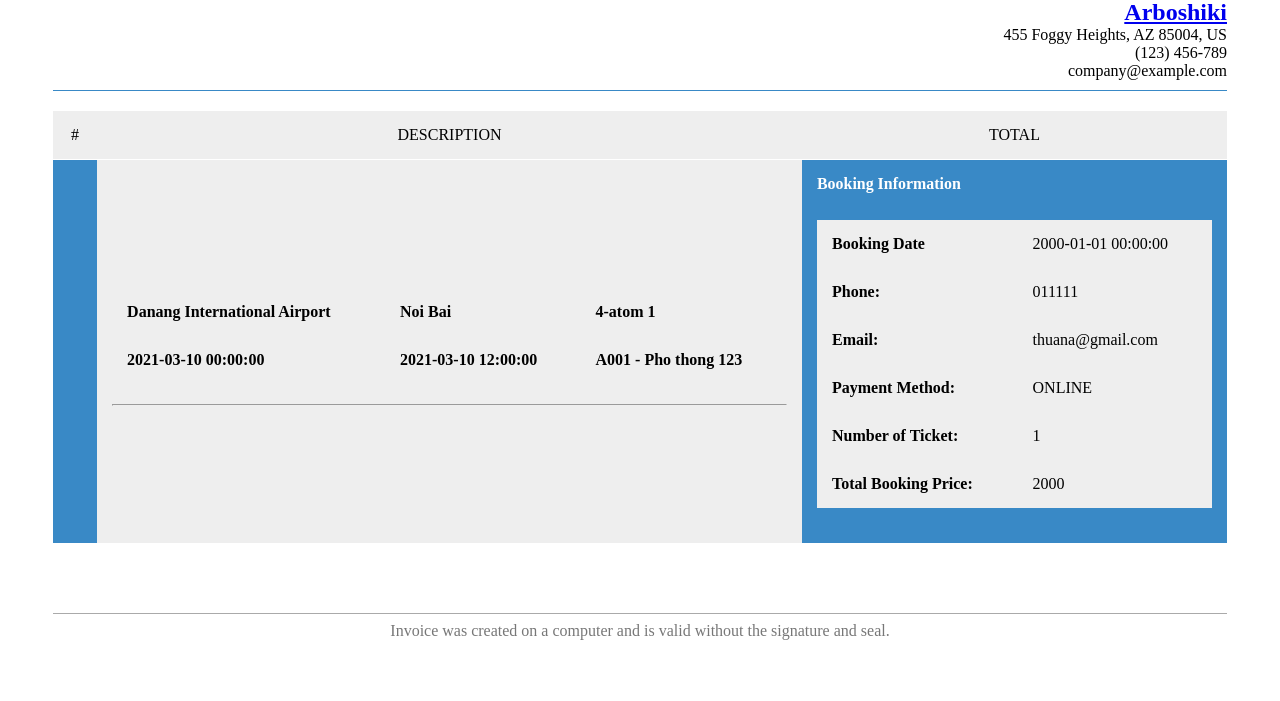
After one commit to thuanbasto/FlightTicketManagement, a Java web app: template src/main/webapp/WEB-INF/views/home/Bill.jsp in a window 1280 px wide. The commit adds this page. Shown: the part 403-1104 px from the top of the page. Run offline with Spring Boot 4, a stand-in JSP engine, Linux system fonts and the light colour scheme; the template is opened without the code that fills it, so the values that code supplies are empty; the project's own start-up code is not run, and a stand-in starts its controllers and pages; some of the project's set-up classes (security, data sources, template engines, error pages and the like) are left out, and stand-ins take their place.

Commit message:
commit bg book , 50 buy ticket , bill

```diff
--- /dev/null
+++ b/src/main/webapp/WEB-INF/views/home/Bill.jsp
@@ -0,0 +1,133 @@
+<%@ page language="java" contentType="text/html; charset=UTF-8"
+	pageEncoding="UTF-8"%>
+    <%@ taglib uri="http://java.sun.com/jsp/jstl/core" prefix="c"%>
+
+        <link rel="stylesheet" href='<c:url value="/storage/css/Bill.css"></c:url>'>
+        <c:url value="/storage/js/Bill.js" var="jsUrl" />
+        <input hidden value="${url}" id="url" name="url" />
+        <!--Author      : @arboshiki-->
+        <div id="invoice">
+
+            <div class="toolbar hidden-print">
+                <div class="text-right">
+                    <button id="printInvoice" class="btn btn-info"><i class="fa fa-print"></i> Print</button>
+                    <button class="btn btn-info"><i class="fa fa-file-pdf-o"></i> Export as PDF</button>
+                </div>
+                <hr>
+            </div>
+            <div class="invoice overflow-auto">
+                <div style="min-width: 600px">
+                    <header>
+                        <div class="row">
+                            <div class="col">
+                                <a target="_blank" href="https://lobianijs.com">
+                                    <img src="http://lobianijs.com/lobiadmin/version/1.0/ajax/img/logo/lobiadmin-logo-text-64.png" data-holder-rendered="true" />
+                                </a>
+                            </div>
+                            <div class="col company-details">
+                                <h2 class="name">
+                                    <a target="_blank" href="https://lobianijs.com">
+                            Arboshiki
+                            </a>
+                                </h2>
+                                <div>455 Foggy Heights, AZ 85004, US</div>
+                                <div>(123) 456-789</div>
+                                <div>company@example.com</div>
+                            </div>
+                        </div>
+                    </header>
+                    <main>
+                        <div class="row contacts">
+                            <!-- <div class="col invoice-to">
+                                <div class="text-gray-light">INVOICE TO:</div>
+                                <h2 class="to">John Doe</h2>
+                                <div class="address">796 Silver Harbour, TX 79273, US</div>
+                                <div class="email"><a href="mailto:john@example.com">john@example.com</a></div>
+                            </div>
+                            <div class="col invoice-details">
+                                <h1 class="invoice-id">INVOICE 3-2-1</h1>
+                                <div class="date">Date of Invoice: 01/10/2018</div>
+                                <div class="date">Due Date: 30/10/2018</div>
+                            </div> -->
+                        </div>
+                        <table border="0" cellspacing="0" cellpadding="0">
+                            <thead>
+                                <tr>
+                                    <th>#</th>
+                                    <th class="text-left">DESCRIPTION</th>
+                                    <th class="text-right">TOTAL</th>
+                                </tr>
+                            </thead>
+                            <tbody id="tbodyDatas">
+                                <tr>
+                                    <td class="no">${element.ticket_Id}</td>
+                                    <td>
+                                        <table class="table">
+                                            <tbody>
+                                                <tr>
+                                                    <td><b>Danang International Airport</b></td>
+                                                    <td><b>Noi Bai</b></td>
+                                                    <td><b>4-atom 1</b></td>
+                                                </tr>
+                                                <tr>
+                                                    <td><b>2021-03-10 00:00:00</b></td>
+                                                    <td><b>2021-03-10 12:00:00</b></td>
+                                                    <td><b>A001 - Pho thong 123</b></td>
+                                                </tr>
+                                            </tbody>
+                                        </table>
+                                        <hr>
+
+                                        <div id="ticketData">
+
+                                        </div>
+                                    </td>
+                                    <td class="total">
+                                        <div class="row">
+                                            <!-- <div class="col-sm-12"> -->
+                                            <h5 style="text-align: left;">Booking Information</h5>
+                                            <table class="table">
+                                                <tbody>
+                                                    <tr>
+                                                        <td><b>Booking Date</b></td>
+                                                        <td>2000-01-01 00:00:00</td>
+                                                    </tr>
+                                                    <tr>
+                                                        <td><b>Phone:</b></td>
+                                                        <td>011111</td>
+                                                    </tr>
+                                                    <tr>
+                                                        <td><b>Email:</b></td>
+                                                        <td>thuana@gmail.com</td>
+                                                    </tr>
+                                                    <tr>
+                                                        <td><b>Payment Method:</b></td>
+                                                        <td>ONLINE</td>
+                                                    </tr>
+                                                    <tr>
+                                                        <td><b>Number of Ticket:</b></td>
+                                                        <td>1</td>
+                                                    </tr>
+                                                    <tr>
+                                                        <td><b>Total Booking Price:</b></td>
+                                                        <td>2000</td>
+                                                    </tr>
+                                                </tbody>
+                                            </table>
+                                            <!-- </div> -->
+                                        </div>
+                                    </td>
+                                </tr>
+                            </tbody>
+                        </table>
+                    </main>
+                    <footer>
+                        Invoice was created on a computer and is valid without the signature and seal.
+                    </footer>
+                </div>
+                <!--DO NOT DELETE THIS div. IT is responsible for showing footer always at the bottom-->
+                <div></div>
+            </div>
+        </div>
+
+        <script src="${jsUrl}"></script>
--- a/src/main/webapp/WEB-INF/views/home/ResultFlight.jsp
+++ b/src/main/webapp/WEB-INF/views/home/ResultFlight.jsp
@@ -95,11 +95,6 @@
                                         <div></div>
                                     </div>
                                 </div>
-                                <!-- Modal footer -->
-                                <div class="modal-footer">
-                                    <button type="button" class="btn btn-secondary" id="btnPrev" href="#demo" data-slide="prev">Prev</button>
-                                    <button type="button" class="btn btn-success" id="btnNext" href="#demo" data-slide="next">Next</button>
-                                </div>
                             </div>
                         </div>
                         <!-- Modal footer -->
--- a/src/main/webapp/WEB-INF/views/home/ViewSeat.jsp
+++ b/src/main/webapp/WEB-INF/views/home/ViewSeat.jsp
@@ -12,13 +12,13 @@
                 <h1>Please select a seat</h1>
             </div>
 
-            <div class="exit exit--front fuselage">
+            <div class="business business--front fuselage">
 
             </div>
             <ol class="cabin fuselage">
 
             </ol>
-            <div class="exit exit--back fuselage">
+            <div class="business business--back fuselage">
 
             </div>
         </div>
```
Also changed, not shown: src/main/java/com/tomcat/controller/HomeController.java (+12 -0 lines), src/main/resources/tiles.xml (+6 -1 lines), src/main/webapp/WEB-INF/views/home/Book.jsp (+28 -7 lines), src/main/webapp/WEB-INF/views/layouts/Layout.jsp (+8 -5 lines), src/main/webapp/storage/css/Bill.css (added), src/main/webapp/storage/css/ViewSeat.css, src/main/webapp/storage/img/bookBG.jpg (added), src/main/webapp/storage/js/Bill.js (added), src/main/webapp/storage/js/Book.js, src/main/webapp/storage/js/ResultFlight.js, src/main/webapp/storage/js/ViewSeat.js.
